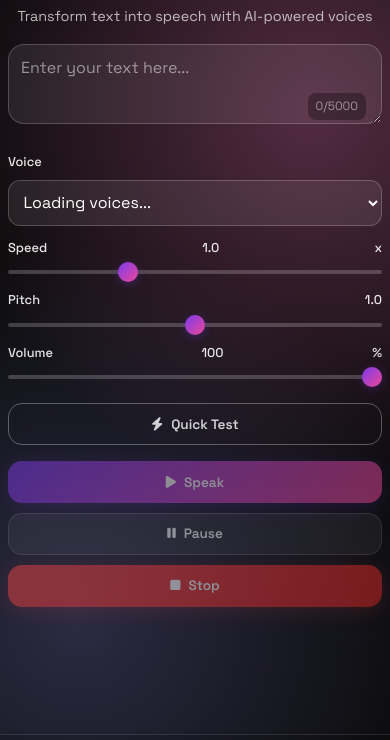
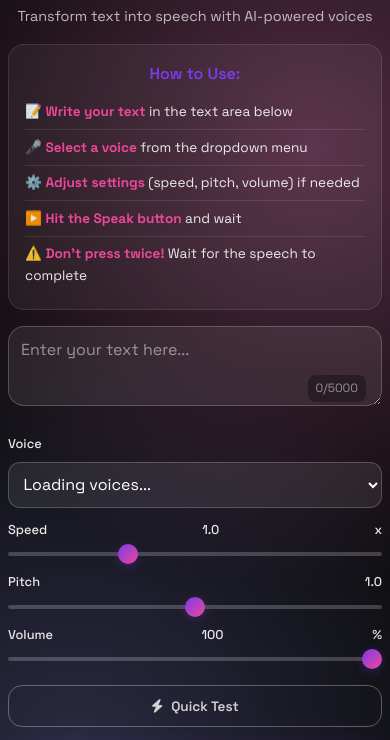
Before and after one commit to umarJ-max/WEB-Speech-API-TTS, a plain HTML site: page index.html in a window 390 px wide. Shown: the part 57-797 px from the top of the page. Drawn offline with Linux system fonts and the light colour scheme.

Commit message:
Fix the Mobile view and Voice system and add the use instructions

```diff
--- a/index.html
+++ b/index.html
@@ -21,6 +21,18 @@
             <div class="hero">
                 <h1 class="title"><span class="brand">Umar</span> TTS</h1>
                 <p class="subtitle">Transform text into speech with AI-powered voices</p>
+            </div>
+
+            <!-- Instructions -->
+            <div class="instructions">
+                <h3>How to Use:</h3>
+                <ol>
+                    <li>📝 <strong>Write your text</strong> in the text area below</li>
+                    <li>🎤 <strong>Select a voice</strong> from the dropdown menu</li>
+                    <li>⚙️ <strong>Adjust settings</strong> (speed, pitch, volume) if needed</li>
+                    <li>▶️ <strong>Hit the Speak button</strong> and wait</li>
+                    <li>⚠️ <strong>Don't press twice!</strong> Wait for the speech to complete</li>
+                </ol>
             </div>
 
             <!-- Text Input -->
--- a/script.js
+++ b/script.js
@@ -148,13 +148,15 @@ class TextToSpeechApp {
             this.voiceSelect.appendChild(option);
         });
 
-        // Add change listener for immediate voice testing
+        // Add change listener for voice selection (without auto-testing)
         this.voiceSelect.addEventListener('change', () => {
             const selectedIndex = this.voiceSelect.value;
             if (selectedIndex !== '' && this.voices[selectedIndex]) {
-                console.log('Selected voice:', this.voices[selectedIndex].name, this.voices[selectedIndex].lang);
-                // Quick test for mobile voice switching
-                this.testSelectedVoice();
+                const selectedVoice = this.voices[selectedIndex];
+                console.log('Voice changed to:', selectedVoice.name, selectedVoice.lang);
+
+                // Just show status, don't auto-test to avoid sudden speech
+                this.showStatus(`Voice selected: ${selectedVoice.name}`, 'ready');
             }
         });
 
@@ -184,6 +186,12 @@ class TextToSpeechApp {
 
         if (!text) {
             this.showStatus('Please enter some text to speak', 'error');
+            return;
+        }
+
+        // Prevent multiple clicks
+        if (this.isPlaying) {
+            this.showStatus('Speech is already in progress, please wait...', 'error');
             return;
         }
 
@@ -220,7 +228,7 @@ class TextToSpeechApp {
             this.currentUtterance.onstart = () => {
                 this.isPlaying = true;
                 this.isPaused = false;
-                this.showStatus('Speaking...', 'speaking');
+                this.showStatus('Speaking... Please wait, do not press again!', 'speaking');
                 this.showProgress();
                 this.updateUI();
             };
@@ -356,14 +364,17 @@ class TextToSpeechApp {
 
         // Update button text based on state
         if (this.isPlaying && !this.isPaused) {
-            this.playBtn.innerHTML = '<i class="fas fa-volume-up"></i>Speaking...';
+            this.playBtn.innerHTML = '<i class="fas fa-volume-up"></i>Speaking... Please Wait';
             this.pauseBtn.innerHTML = '<i class="fas fa-pause"></i>Pause';
+            this.playBtn.style.background = 'linear-gradient(135deg, #22c55e, #16a34a)';
         } else if (this.isPaused) {
-            this.playBtn.innerHTML = '<i class="fas fa-volume-up"></i>Speaking...';
+            this.playBtn.innerHTML = '<i class="fas fa-volume-up"></i>Paused';
             this.pauseBtn.innerHTML = '<i class="fas fa-play"></i>Resume';
+            this.playBtn.style.background = 'linear-gradient(135deg, #f59e0b, #d97706)';
         } else {
             this.playBtn.innerHTML = '<i class="fas fa-play"></i>Speak';
             this.pauseBtn.innerHTML = '<i class="fas fa-pause"></i>Pause';
+            this.playBtn.style.background = ''; // Reset to CSS default
         }
     }
 
--- a/styles.css
+++ b/styles.css
@@ -75,8 +75,54 @@ body {
 /* Hero Section */
 .hero {
     text-align: center;
-    margin-bottom: 2rem;
+    margin-bottom: 1.5rem;
     width: 100%;
+}
+
+/* Instructions */
+.instructions {
+    background: rgba(255, 255, 255, 0.05);
+    border: 1px solid rgba(255, 255, 255, 0.1);
+    border-radius: 16px;
+    padding: 1.25rem;
+    margin-bottom: 1.5rem;
+    width: 100%;
+    text-align: left;
+}
+
+.instructions h3 {
+    color: #7c3aed;
+    font-size: 1.1rem;
+    font-weight: 600;
+    margin-bottom: 0.75rem;
+    text-align: center;
+}
+
+.instructions ol {
+    list-style: none;
+    padding: 0;
+    margin: 0;
+}
+
+.instructions li {
+    padding: 0.5rem 0;
+    font-size: 0.9rem;
+    color: rgba(255, 255, 255, 0.9);
+    border-bottom: 1px solid rgba(255, 255, 255, 0.1);
+    transition: all 0.3s ease;
+}
+
+.instructions li:last-child {
+    border-bottom: none;
+}
+
+.instructions li:hover {
+    color: #ffffff;
+    transform: translateX(3px);
+}
+
+.instructions strong {
+    color: #ec4899;
 }
 
 .title {
@@ -473,6 +519,21 @@ body {
         margin-bottom: 1rem;
     }
 
+    .instructions {
+        padding: 1rem;
+        margin-bottom: 1rem;
+    }
+
+    .instructions h3 {
+        font-size: 1rem;
+        margin-bottom: 0.5rem;
+    }
+
+    .instructions li {
+        font-size: 0.85rem;
+        padding: 0.4rem 0;
+    }
+
     .input-container {
         margin-bottom: 1.25rem;
     }
```
